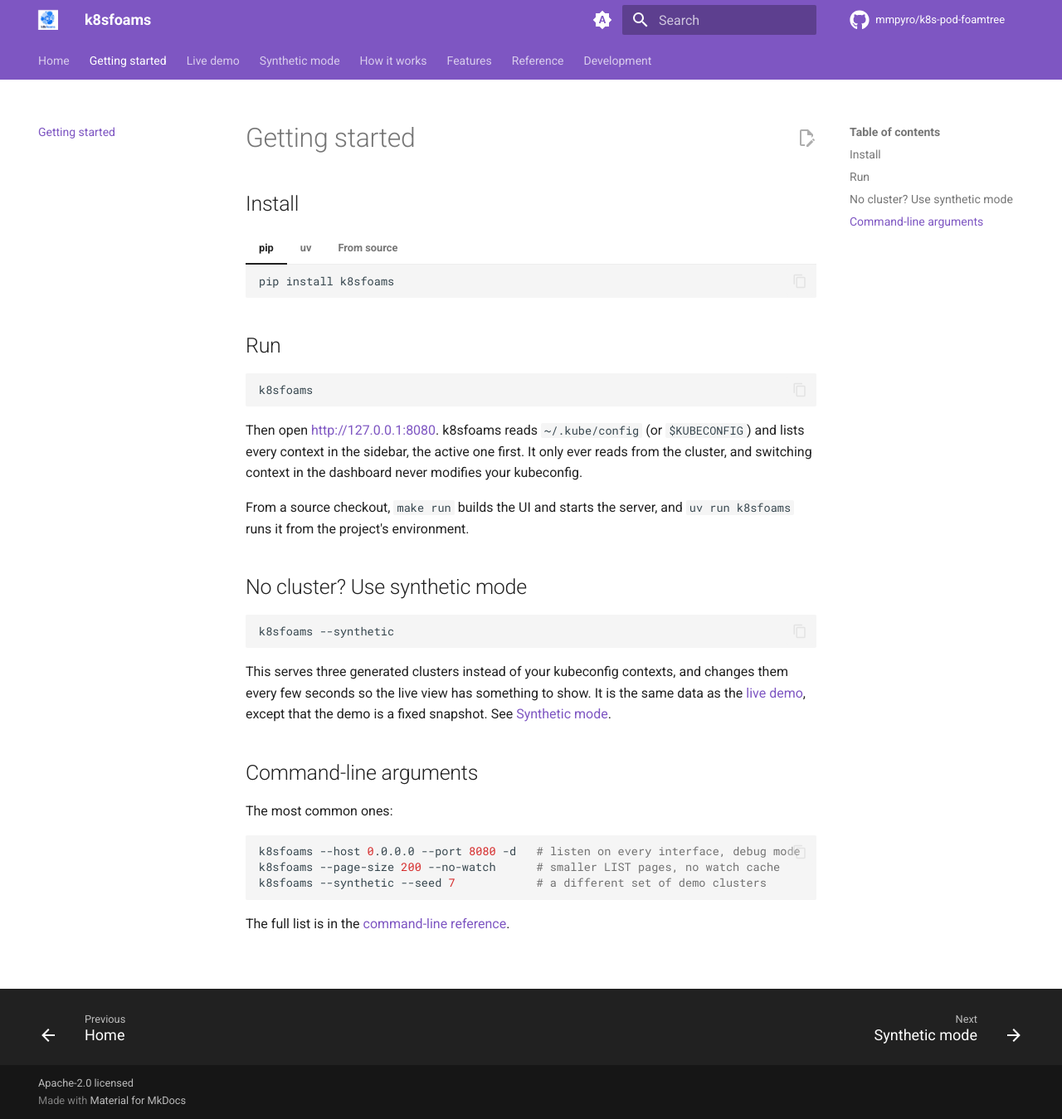
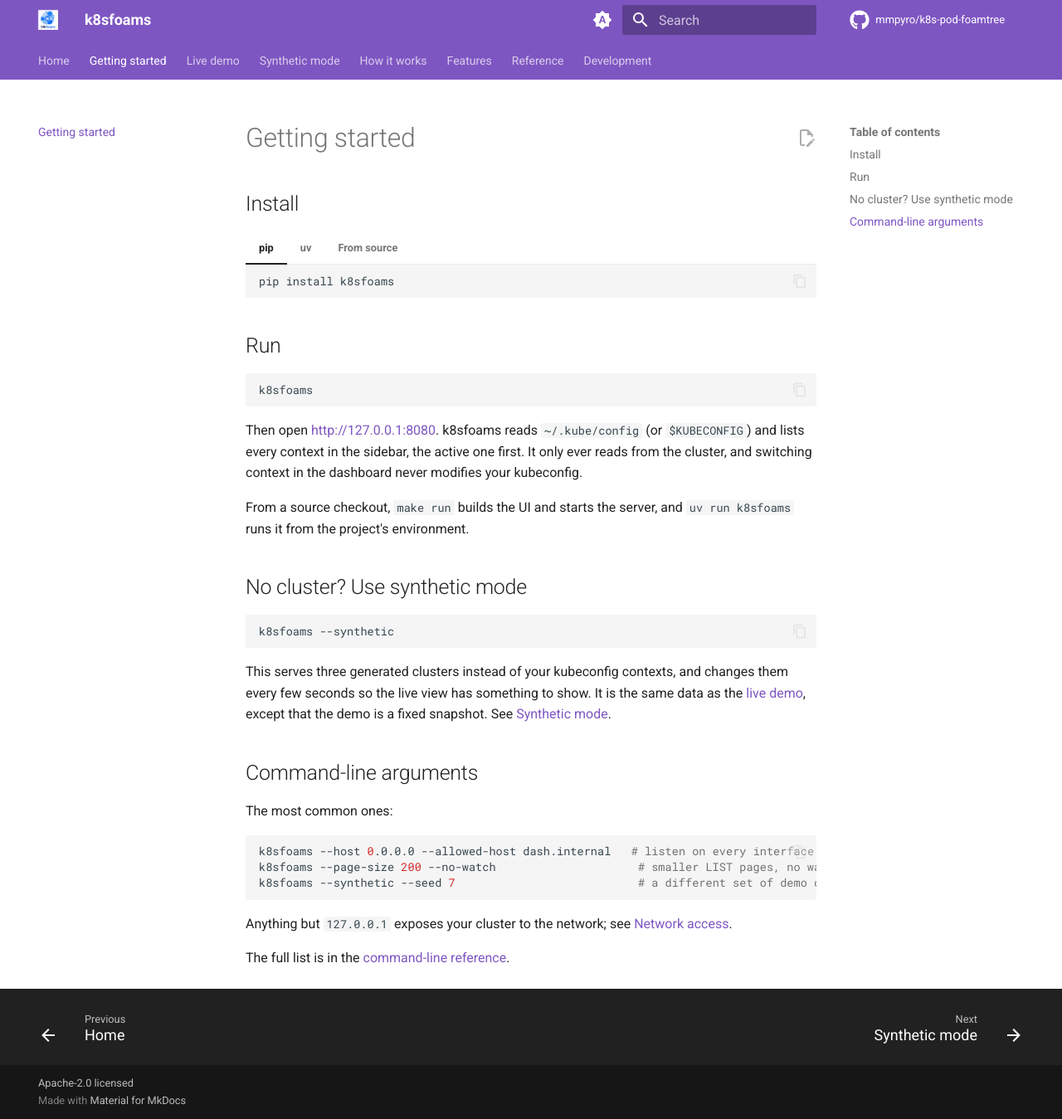
Before and after one commit to mmpyro/k8s-pod-foamtree, an MkDocs documentation site: the page built from docs/getting-started.md, in a window 1280 px wide and 1349 px high. Shown: the whole window at 83% size. Built offline with MkDocs 1.6.1 and Material for MkDocs 9.7.7, drawn with Linux system fonts in a browser that asks for light colours; comment, search, counter and statistics services are not loaded.

Commit message:
Protect non-local binding (#93)
- Warn at startup when --host is not a loopback address (#94).
- Require a bearer token off loopback: generated and printed as
  http://host:port/#token=..., or set with --token; --no-auth opts out.
  The UI reads it from the URL fragment and sends Authorization: Bearer;
  /events also takes ?token= since EventSource cannot set headers (#95).
- Refuse requests with an unknown Host header (DNS rebinding) and
  cross-origin POSTs with 403; --allowed-host adds names (#96).
- Document it in the CLI, HTTP API and README security sections.

Co-Authored-By: Claude Opus 5.5 <noreply@anthropic.com>

````diff
--- a/docs/getting-started.md
+++ b/docs/getting-started.md
@@ -56,9 +56,11 @@ fixed snapshot. See [Synthetic mode](synthetic-mode.md).
 The most common ones:
 
 ```bash
-k8sfoams --host 0.0.0.0 --port 8080 -d   # listen on every interface, debug mode
-k8sfoams --page-size 200 --no-watch      # smaller LIST pages, no watch cache
-k8sfoams --synthetic --seed 7            # a different set of demo clusters
+k8sfoams --host 0.0.0.0 --allowed-host dash.internal   # listen on every interface; prints a URL with a token
+k8sfoams --page-size 200 --no-watch                     # smaller LIST pages, no watch cache
+k8sfoams --synthetic --seed 7                           # a different set of demo clusters
 ```
 
+Anything but `127.0.0.1` exposes your cluster to the network; see [Network access](cli.md#network-access).
+
 The full list is in the [command-line reference](cli.md).
````
Also changed, not shown: 1 other file.
